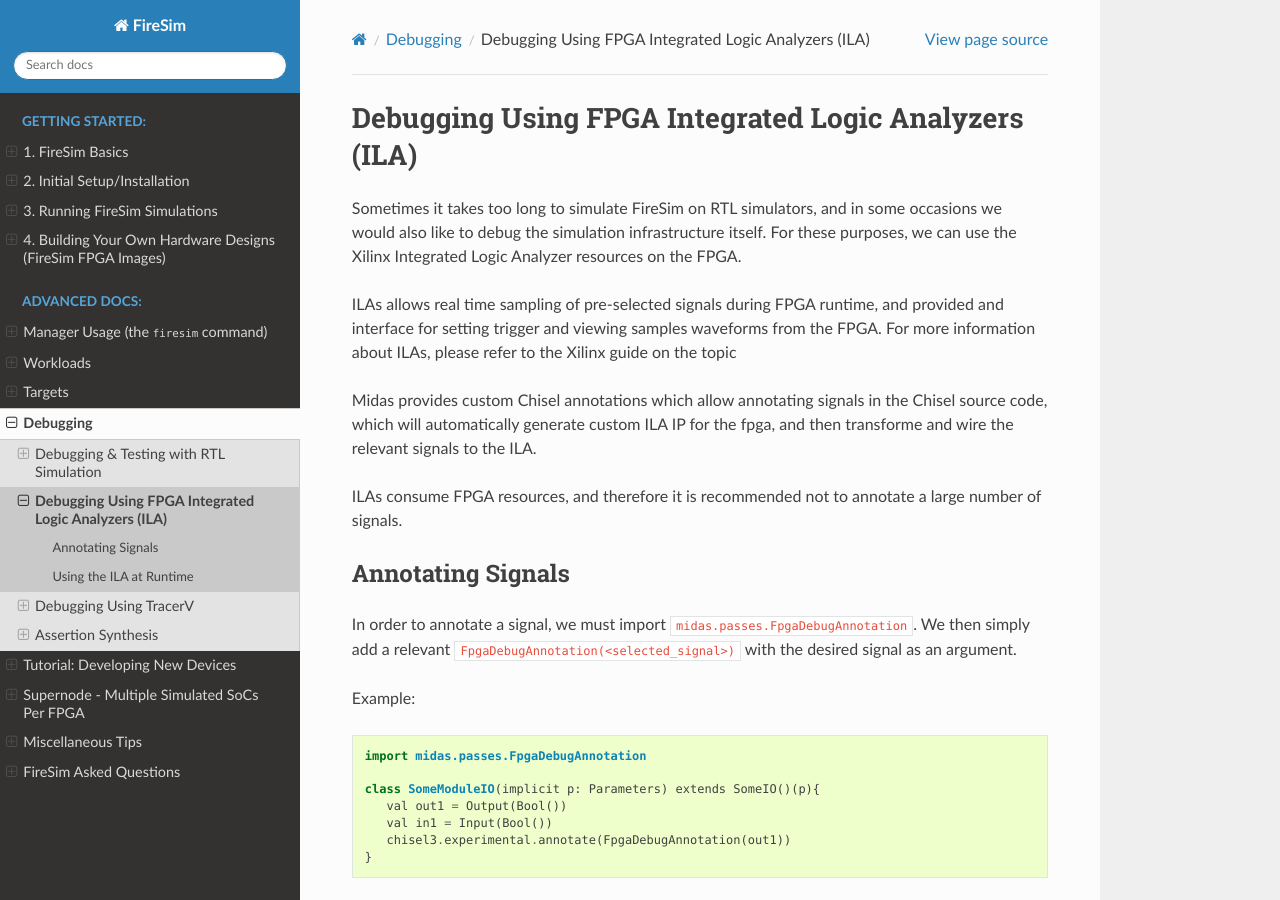
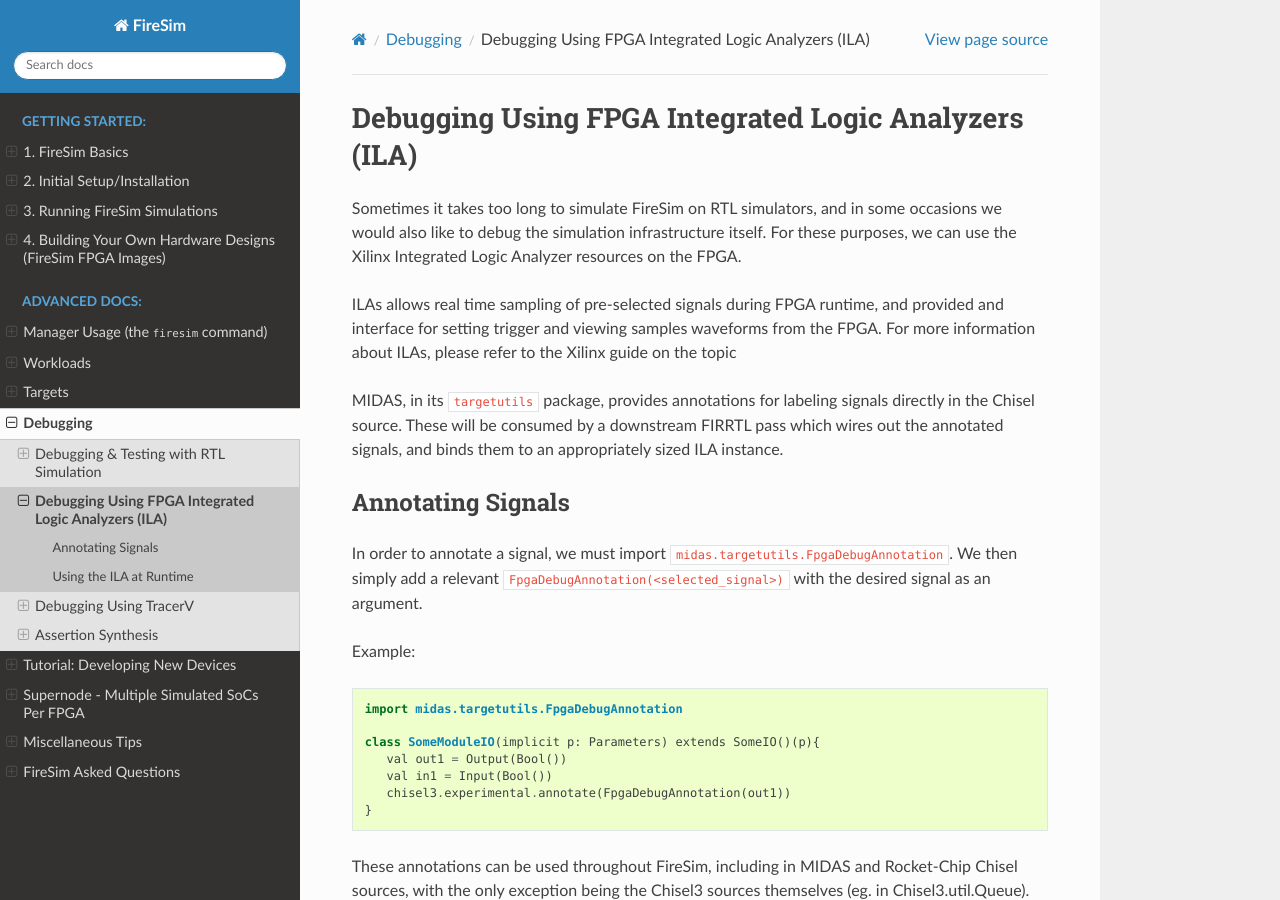
Before and after one commit to firesim/firesim, a Sphinx documentation site: the page built from docs/Advanced-Usage/Debugging/Debugging-Hardware-Using-ILA.rst, in a window 1280 px wide and 900 px high. Built offline with Sphinx 7.4.7 and the Read the Docs theme 2.0.0, drawn with Linux system fonts in a browser that asks for light colours.

Commit message:
[docs] Update ILA documentation to refer to the new MIDAS targetutils package

```diff
--- a/docs/Advanced-Usage/Debugging/Debugging-Hardware-Using-ILA.rst
+++ b/docs/Advanced-Usage/Debugging/Debugging-Hardware-Using-ILA.rst
@@ -11,17 +11,15 @@
 from the FPGA. For more information about ILAs, please refer to the Xilinx
 guide on the topic
 
-Midas provides custom Chisel annotations which allow annotating signals in the
-Chisel source code, which will automatically generate custom ILA IP for the
-fpga, and then transforme and wire the relevant signals to the ILA.
-
-ILAs consume FPGA resources, and therefore it is recommended not to annotate a
-large number of signals.
+MIDAS, in its ``targetutils`` package, provides annotations for labeling
+signals directly in the Chisel source. These will be consumed by a downstream
+FIRRTL pass which wires out the annotated signals, and binds them to an
+appropriately sized ILA instance.
 
 Annotating Signals
 ------------------------
 
-In order to annotate a signal, we must import ``midas.passes.FpgaDebugAnnotation``.
+In order to annotate a signal, we must import ``midas.targetutils.FpgaDebugAnnotation``.
 We then simply add a relevant ``FpgaDebugAnnotation(<selected_signal>)`` with the
 desired signal as an argument.
 
@@ -29,13 +27,17 @@
 
 ::
 
-    import midas.passes.FpgaDebugAnnotation
+    import midas.targetutils.FpgaDebugAnnotation
 
     class SomeModuleIO(implicit p: Parameters) extends SomeIO()(p){
        val out1 = Output(Bool())
        val in1 = Input(Bool())
        chisel3.experimental.annotate(FpgaDebugAnnotation(out1))
     }
+
+These annotations can be used throughout FireSim, including in MIDAS and
+Rocket-Chip Chisel sources, with the only exception being the Chisel3 sources
+themselves (eg. in Chisel3.util.Queue).
 
 Note: In case the module with the annotated signal is instantiated multiple times,
 all instatiations of the annotated signal will be wired to the ILA.
```
